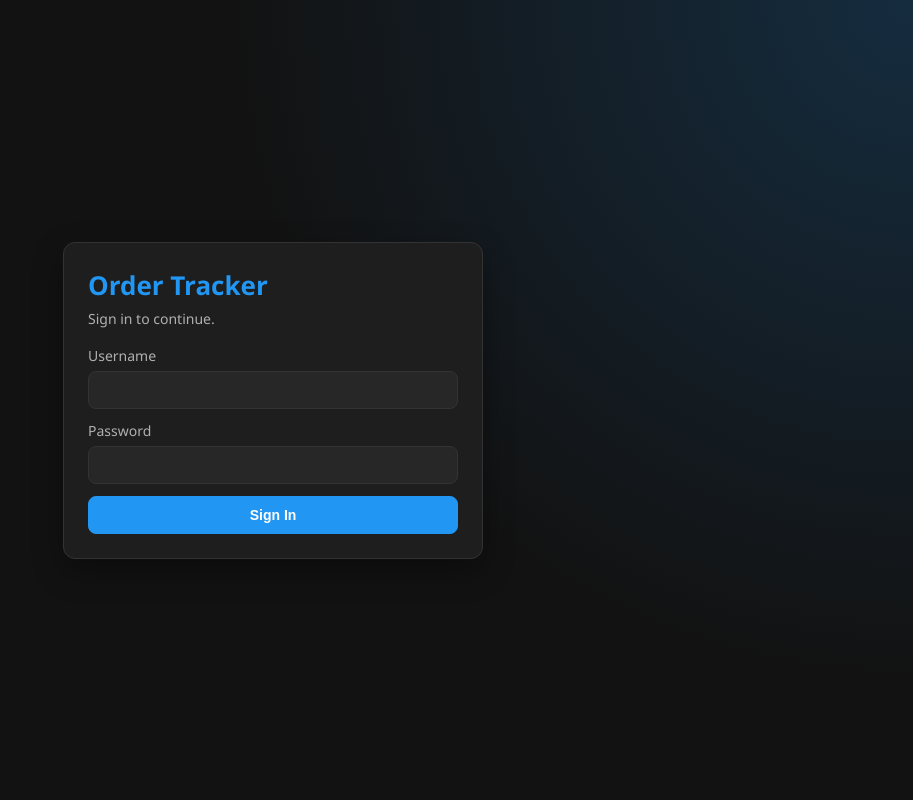
After one commit to timothyjalban/as400_project_tracker, a Flask app: page /login in a window 1280 px wide. The commit adds this page. Shown: the whole page, without its empty margins (367-1280 px from the left). Run offline with Flask 3, Linux system fonts and the light colour scheme; parts of the project's set-up code (start-up, migrations or seed data) failed here and were passed over.

Commit message:
Security hardening + online deploy readiness
- Add session auth with login/logout (login.html)
- Add security headers (CSP, X-Frame-Options, HSTS, etc.)
- Add login rate limiting (flask-limiter, 15/min per IP)
- Restrict CORS to explicit allowlist via env var
- Switch to waitress WSGI server in production mode
- Make DB path configurable via ORDER_TRACKER_DB_PATH env var
- Desktop helper endpoints require local-only + admin role
- Add Procfile and render.yaml for one-click cloud deploy
- Add set_admin_password.ps1 for secure local credential rotation
- Update requirements.txt (waitress, flask-limiter, werkzeug)

```diff
--- a/app.py
+++ b/app.py
@@ -2,7 +2,7 @@
 Flask backend for Order Tracker Web App
 Connects to existing SQLite database and provides REST API
 """
-from flask import Flask, jsonify, render_template, request, send_file
+from flask import Flask, jsonify, render_template, request, send_file, session, redirect, url_for
 from flask_cors import CORS
 import sqlite3
 import sys
@@ -13,6 +13,9 @@ import re
 from datetime import datetime
 import zipfile
 import io
+import logging
+from datetime import timedelta
+from werkzeug.security import check_password_hash
 
 # Add Order-Tracker directory to path to import database functions
 sys.path.insert(0, str(Path(r"C:\Projects\Order-Tracker")))
@@ -45,10 +48,182 @@ except ImportError as e:
     print(f"⚠️  OCR processor not available: {e}")
 
 app = Flask(__name__)
-CORS(app)  # Enable CORS for API requests
-
-# Path to your existing database
-DB_PATH = Path(r"C:\Projects\Order-Tracker\orders.db")
+
+# CORS: only enabled when an explicit allowlist is configured via env.
+# When frontend and API share the same origin (typical deploy), CORS is not needed.
+_cors_origins_raw = os.environ.get('ORDER_TRACKER_ALLOWED_ORIGINS', '').strip()
+if _cors_origins_raw:
+    _cors_origins = [o.strip() for o in _cors_origins_raw.split(',') if o.strip()]
+    CORS(app, origins=_cors_origins, supports_credentials=True)
+# else: no cross-origin access permitted
+
+logger = logging.getLogger(__name__)
+
+# Rate limiter – keyed on remote IP so brute-force attempts are blocked per-client.
+from flask_limiter import Limiter
+from flask_limiter.util import get_remote_address
+_limiter = Limiter(
+    key_func=get_remote_address,
+    app=app,
+    default_limits=[],          # no blanket limit; only routes we decorate
+    storage_uri='memory://',    # upgrade to redis:// in multi-process deploys
+)
+
+# Session/security configuration
+app.secret_key = os.environ.get('ORDER_TRACKER_SECRET_KEY') or os.urandom(32)
+if not os.environ.get('ORDER_TRACKER_SECRET_KEY'):
+    logger.warning('ORDER_TRACKER_SECRET_KEY not set; using ephemeral secret key for this process')
+
+app.config['SESSION_COOKIE_HTTPONLY'] = True
+app.config['SESSION_COOKIE_SAMESITE'] = os.environ.get('ORDER_TRACKER_COOKIE_SAMESITE', 'Lax')
+app.config['SESSION_COOKIE_SECURE'] = (os.environ.get('ORDER_TRACKER_COOKIE_SECURE', '0') or '0').strip().lower() in ('1', 'true', 'yes', 'on')
+app.config['PERMANENT_SESSION_LIFETIME'] = timedelta(hours=int(os.environ.get('ORDER_TRACKER_SESSION_HOURS', '12')))
+
+AUTH_USERS_JSON = os.environ.get('ORDER_TRACKER_AUTH_USERS_JSON', '').strip()
+AUTH_DEFAULT_USERNAME = os.environ.get('ORDER_TRACKER_ADMIN_USERNAME', 'admin').strip()
+AUTH_DEFAULT_PASSWORD = os.environ.get('ORDER_TRACKER_ADMIN_PASSWORD', '').strip()
+AUTH_DEFAULT_PASSWORD_HASH = os.environ.get('ORDER_TRACKER_ADMIN_PASSWORD_HASH', '').strip()
+AUTH_ALLOW_INSECURE_DEFAULT_LOGIN = (os.environ.get('ORDER_TRACKER_ALLOW_INSECURE_DEFAULT_LOGIN', '1') or '1').strip().lower() in ('1', 'true', 'yes', 'on')
+ENFORCE_HTTPS = (os.environ.get('ORDER_TRACKER_ENFORCE_HTTPS', '0') or '0').strip().lower() in ('1', 'true', 'yes', 'on')
+DESKTOP_HELPER_LOCAL_ONLY = (os.environ.get('ORDER_TRACKER_DESKTOP_HELPER_LOCAL_ONLY', '1') or '1').strip().lower() in ('1', 'true', 'yes', 'on')
+
+
+def _load_auth_users() -> Dict[str, Dict[str, str]]:
+    """Load users from env JSON with fallback single-admin credentials."""
+    users: Dict[str, Dict[str, str]] = {}
+
+    if AUTH_USERS_JSON:
+        try:
+            raw = json.loads(AUTH_USERS_JSON)
+            if isinstance(raw, list):
+                for entry in raw:
+                    if not isinstance(entry, dict):
+                        continue
+                    username = str(entry.get('username') or '').strip()
+                    if not username:
+                        continue
+                    users[username] = {
+                        'password_hash': str(entry.get('password_hash') or '').strip(),
+                        'password': str(entry.get('password') or '').strip(),
+                        'role': str(entry.get('role') or 'user').strip() or 'user',
+                    }
+        except Exception as exc:
+            logger.error('Failed to parse ORDER_TRACKER_AUTH_USERS_JSON: %s', exc)
+
+    if not users and AUTH_DEFAULT_USERNAME:
+        if AUTH_DEFAULT_PASSWORD_HASH or AUTH_DEFAULT_PASSWORD:
+            users[AUTH_DEFAULT_USERNAME] = {
+                'password_hash': AUTH_DEFAULT_PASSWORD_HASH,
+                'password': AUTH_DEFAULT_PASSWORD,
+                'role': 'admin',
+            }
+        elif AUTH_ALLOW_INSECURE_DEFAULT_LOGIN:
+            users[AUTH_DEFAULT_USERNAME] = {
+                'password_hash': '',
+                'password': 'changeme',
+                'role': 'admin',
+            }
+            logger.warning('Using insecure default credentials %s/changeme. Set ORDER_TRACKER_AUTH_USERS_JSON for production.', AUTH_DEFAULT_USERNAME)
+
+    return users
+
+
+def _verify_login(username: str, password: str) -> Optional[Dict[str, str]]:
+    users = _load_auth_users()
+    user = users.get(username)
+    if not user:
+        return None
+
+    stored_hash = user.get('password_hash') or ''
+    stored_password = user.get('password') or ''
+
+    valid = False
+    if stored_hash:
+        try:
+            valid = check_password_hash(stored_hash, password)
+        except Exception:
+            valid = False
+    elif stored_password:
+        valid = (password == stored_password)
+
+    if not valid:
+        return None
+
+    return {
+        'username': username,
+        'role': user.get('role') or 'user',
+    }
+
+
+def _is_api_request() -> bool:
+    return request.path.startswith('/api/')
+
+
+def _is_local_request() -> bool:
+    remote = (request.remote_addr or '').strip()
+    if remote in ('127.0.0.1', '::1'):
+        return True
+
+    forwarded_for = (request.headers.get('X-Forwarded-For') or '').split(',')[0].strip()
+    if forwarded_for in ('127.0.0.1', '::1'):
+        return True
+
+    return False
+
+
+def _is_authenticated() -> bool:
+    return bool(session.get('username'))
+
+
+def _is_admin() -> bool:
+    return session.get('role') == 'admin'
+
+
+@app.before_request
+def security_before_request():
+    # Optional HTTP -> HTTPS redirect when deployed behind TLS.
+    if ENFORCE_HTTPS:
+        is_secure = request.is_secure or (request.headers.get('X-Forwarded-Proto', '').lower() == 'https')
+        if not is_secure and request.method in ('GET', 'HEAD'):
+            return redirect(request.url.replace('http://', 'https://', 1), code=301)
+
+    public_paths = {'/login'}
+    if request.path in public_paths or request.path.startswith('/static/'):
+        return None
+
+    if not _is_authenticated():
+        if _is_api_request():
+            return jsonify({'success': False, 'error': 'Authentication required'}), 401
+        next_url = request.full_path if request.query_string else request.path
+        return redirect(url_for('login', next=next_url))
+
+    return None
+
+
+@app.after_request
+def security_after_request(response):
+    response.headers['X-Frame-Options'] = 'DENY'
+    response.headers['X-Content-Type-Options'] = 'nosniff'
+    response.headers['Referrer-Policy'] = 'strict-origin-when-cross-origin'
+    # CSP allows existing inline handlers/scripts used by current templates.
+    response.headers['Content-Security-Policy'] = (
+        "default-src 'self'; "
+        "script-src 'self' 'unsafe-inline'; "
+        "script-src-attr 'unsafe-inline'; "
+        "script-src-elem 'self' 'unsafe-inline'; "
+        "style-src 'self' 'unsafe-inline'; "
+        "img-src 'self' data: blob:; "
+        "font-src 'self' data:; "
+        "connect-src 'self'; "
+        "frame-ancestors 'none'; "
+        "base-uri 'self';"
+    )
+    if ENFORCE_HTTPS:
+        response.headers['Strict-Transport-Security'] = 'max-age=31536000; includeSubDomains'
+    return response
+
+# Path to the SQLite database. Override via ORDER_TRACKER_DB_PATH env var for production.
+DB_PATH = Path(os.environ.get('ORDER_TRACKER_DB_PATH', r"C:\Projects\Order-Tracker\orders.db"))
 DESKTOP_HELPER_BASE_URL = os.environ.get('DESKTOP_HELPER_BASE_URL', 'http://127.0.0.1:5001/api').rstrip('/')
 
 
@@ -619,6 +794,40 @@ def index():
     """Serve the main HTML page"""
     return render_template('index.html')
 
+
+@app.route('/login', methods=['GET', 'POST'])
+@_limiter.limit('15 per minute; 50 per hour', methods=['POST'])
+def login():
+    error = None
+    next_url = request.args.get('next', '/')
+    if not str(next_url).startswith('/'):
+        next_url = '/'
+
+    if request.method == 'POST':
+        username = (request.form.get('username') or '').strip()
+        password = request.form.get('password') or ''
+        next_url = request.form.get('next') or '/'
+        if not str(next_url).startswith('/'):
+            next_url = '/'
+
+        auth_user = _verify_login(username, password)
+        if auth_user:
+            session.clear()
+            session['username'] = auth_user['username']
+            session['role'] = auth_user.get('role', 'user')
+            session.permanent = True
+            return redirect(next_url or '/')
+
+        error = 'Invalid username or password'
+
+    return render_template('login.html', error=error, next_url=next_url)
+
+
+@app.route('/logout', methods=['POST'])
+def logout():
+    session.clear()
+    return redirect(url_for('login'))
+
 @app.route('/api/orders', methods=['GET'])
 def get_orders():
     """
@@ -3016,6 +3225,10 @@ def update_customer_profile():
 @app.route('/api/desktop-helper/health', methods=['GET'])
 def desktop_helper_health_proxy():
     """Proxy desktop helper health checks through the web API."""
+    if DESKTOP_HELPER_LOCAL_ONLY and not _is_local_request():
+        return jsonify({'success': False, 'error': 'Desktop helper access is local-only'}), 403
+    if not _is_admin():
+        return jsonify({'success': False, 'error': 'Admin role required'}), 403
     data, status = call_desktop_helper('health', method='GET', timeout=1.0)
     return jsonify(data), status
 
@@ -3023,6 +3236,11 @@ def desktop_helper_health_proxy():
 @app.route('/api/desktop-helper/<action>', methods=['POST'])
 def desktop_helper_action_proxy(action):
     """Proxy approved desktop helper AS400 actions through the web API."""
+    if DESKTOP_HELPER_LOCAL_ONLY and not _is_local_request():
+        return jsonify({'success': False, 'error': 'Desktop helper access is local-only'}), 403
+    if not _is_admin():
+        return jsonify({'success': False, 'error': 'Admin role required'}), 403
+
     allowed_actions = {
         'launch-quote',
         'launch-invoice',
@@ -3152,4 +3370,14 @@ if __name__ == '__main__':
     print("Starting Flask server...")
     print("Open http://localhost:5000 in your browser")
 
-    app.run(debug=True, port=5000)
+    _production = os.environ.get('ORDER_TRACKER_PRODUCTION', '0').strip().lower() in ('1', 'true', 'yes', 'on')
+    _port = int(os.environ.get('PORT', '5000'))
+    _host = os.environ.get('ORDER_TRACKER_HOST', '127.0.0.1')
+
+    if _production:
+        from waitress import serve
+        print(f'Starting production server on {_host}:{_port} ...')
+        serve(app, host=_host, port=_port, threads=4)
+    else:
+        print(f'Starting development server on http://localhost:{_port} ...')
+        app.run(debug=True, host='127.0.0.1', port=_port)
--- a/requirements.txt
+++ b/requirements.txt
@@ -1,5 +1,8 @@
 Flask==3.0.0
 flask-cors==4.0.0
+flask-limiter>=3.5.0
+waitress>=3.0.0
+Werkzeug>=3.0.0
 pytesseract>=0.3.10
 Pillow>=10.0.0
 PyMuPDF>=1.23.0
--- /dev/null
+++ b/templates/login.html
@@ -0,0 +1,133 @@
+<!DOCTYPE html>
+<html lang="en">
+<head>
+    <meta charset="UTF-8">
+    <meta name="viewport" content="width=device-width, initial-scale=1.0">
+    <title>Order Tracker Login</title>
+    <style>
+        :root {
+            --bg: #121212;
+            --surface: #1e1e1e;
+            --border: #333;
+            --text: #fff;
+            --muted: #b0b0b0;
+            --primary: #2196f3;
+            --primary-hover: #1976d2;
+            --error-bg: #4a1f1f;
+            --error-border: #9b2c2c;
+            --error-text: #ffb3b3;
+        }
+
+        * {
+            box-sizing: border-box;
+        }
+
+        body {
+            margin: 0;
+            min-height: 100vh;
+            display: grid;
+            place-items: center;
+            font-family: "Segoe UI", Tahoma, Geneva, Verdana, sans-serif;
+            background: radial-gradient(circle at top right, rgba(33, 150, 243, 0.2), transparent 45%), var(--bg);
+            color: var(--text);
+        }
+
+        .card {
+            width: min(420px, 92vw);
+            background: var(--surface);
+            border: 1px solid var(--border);
+            border-radius: 12px;
+            padding: 24px;
+            box-shadow: 0 12px 30px rgba(0, 0, 0, 0.35);
+        }
+
+        h1 {
+            margin: 0 0 6px;
+            color: var(--primary);
+            font-size: 26px;
+        }
+
+        p {
+            margin: 0 0 18px;
+            color: var(--muted);
+            font-size: 14px;
+        }
+
+        .field {
+            margin-bottom: 12px;
+        }
+
+        label {
+            display: block;
+            margin-bottom: 6px;
+            font-size: 14px;
+            color: var(--muted);
+        }
+
+        input {
+            width: 100%;
+            border: 1px solid var(--border);
+            border-radius: 8px;
+            background: #272727;
+            color: var(--text);
+            padding: 10px 12px;
+            font-size: 14px;
+            outline: none;
+        }
+
+        input:focus {
+            border-color: var(--primary);
+        }
+
+        .error {
+            margin-bottom: 12px;
+            padding: 10px 12px;
+            border: 1px solid var(--error-border);
+            border-radius: 8px;
+            background: var(--error-bg);
+            color: var(--error-text);
+            font-size: 13px;
+        }
+
+        button {
+            width: 100%;
+            border: 1px solid var(--primary);
+            border-radius: 8px;
+            background: var(--primary);
+            color: white;
+            font-weight: 600;
+            padding: 10px 12px;
+            cursor: pointer;
+            font-size: 14px;
+        }
+
+        button:hover {
+            background: var(--primary-hover);
+        }
+    </style>
+</head>
+<body>
+    <form class="card" method="post" action="/login">
+        <h1>Order Tracker</h1>
+        <p>Sign in to continue.</p>
+
+        {% if error %}
+        <div class="error">{{ error }}</div>
+        {% endif %}
+
+        <input type="hidden" name="next" value="{{ next_url or '/' }}">
+
+        <div class="field">
+            <label for="username">Username</label>
+            <input id="username" name="username" type="text" autocomplete="username" required>
+        </div>
+
+        <div class="field">
+            <label for="password">Password</label>
+            <input id="password" name="password" type="password" autocomplete="current-password" required>
+        </div>
+
+        <button type="submit">Sign In</button>
+    </form>
+</body>
+</html>
```
Also changed, not shown: desktop_helper_service.py (+9 -10 lines), render.yaml (added, +28 -0 lines), static/css/style.css (+21 -0 lines), templates/index.html (+7 -2 lines), README.md, 2 other files.
